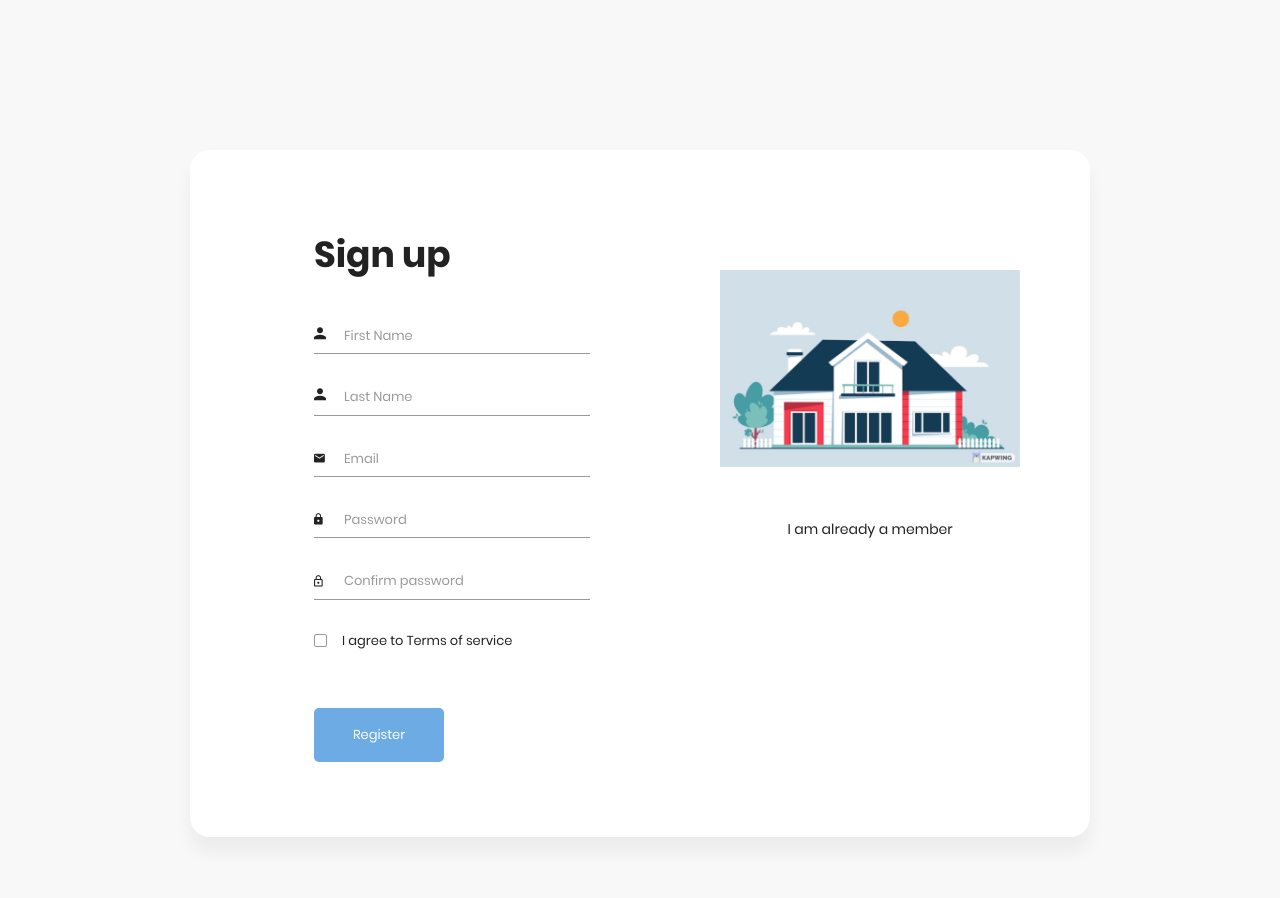
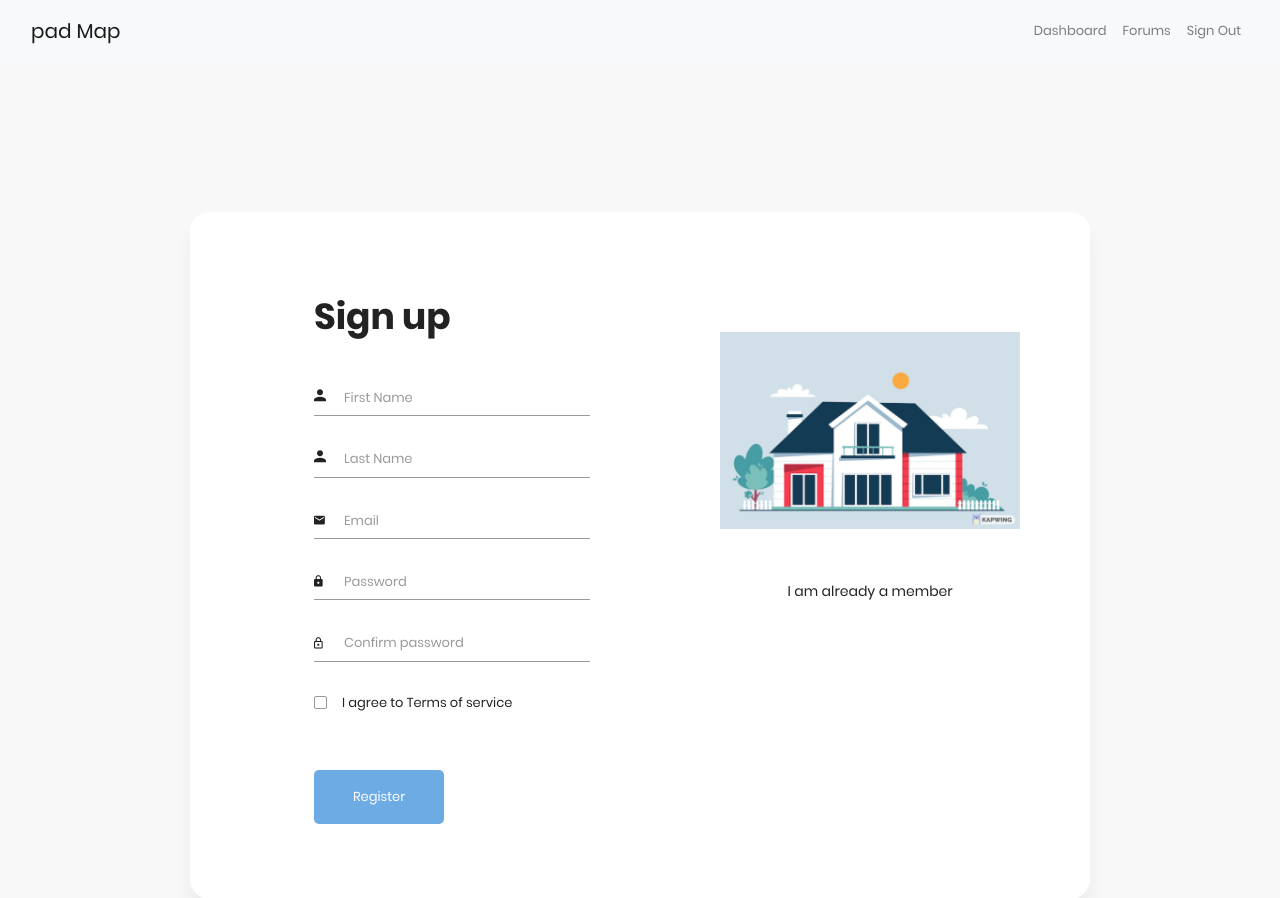
Before and after one commit to mew101/pad_map, a Django app: page /signup/ in a window 1280 px wide. Shown: the top 898 px of the page. Before the commit the page ends 762 px from the top, so only its background shows below. Run offline with Django 3.2, Linux system fonts and the light colour scheme; some libraries are stand-ins or nearby versions.

Commit message:
bootstrap nav

```diff
--- a/pad_map/urls.py
+++ b/pad_map/urls.py
@@ -24,4 +24,5 @@ urlpatterns = [
     path('admin/', admin.site.urls),
     path('signup/', Signup.as_view(),name='signup'),
     path('login/', Login.as_view(), name='login'),
+    path('dashboard/', Dashboard.as_view(),name='dahsboard'),
 ]
--- a/pad_map/views.py
+++ b/pad_map/views.py
@@ -7,3 +7,6 @@ class Signup(TemplateView):
 
 class Login(TemplateView):
     template_name= "login.html"
+
+class Dashboard(TemplateView):
+    template_name= "dashboard.html"
--- a/static/templates/base.html
+++ b/static/templates/base.html
@@ -18,6 +18,34 @@
   </head>
   <body>
 
+
+<nav class="navbar navbar-expand-lg navbar-light bg-light">
+ <div class="container-fluid">
+
+   <a class="navbar-brand" href="#">pad Map</a>
+
+   <button class="navbar-toggler" type="button" data-bs-toggle="collapse" data-bs-target="#navbarSupportedContent" aria-controls="navbarSupportedContent" aria-expanded="false" aria-label="Toggle navigation">
+     <span class="navbar-toggler-icon"></span>
+   </button>
+   <div class="collapse navbar-collapse d-flex flex-row-reverse" id="navbarSupportedContent">
+     <ul class="navbar-nav me-auto mb-2 mb-lg-0 ">
+       <li class="nav-item">
+         <a class="nav-link" href="#">Dashboard</a>
+       </li>
+       <li class="nav-item">
+         <a class="nav-link" href="#">Forums</a>
+       </li>
+       <li class="nav-item">
+         <a class="nav-link" href="#">Sign Out</a>
+       </li>
+    </ul>
+     <!-- <form class="d-flex">
+       <input class="form-control me-2" type="search" placeholder="Search" aria-label="Search">
+       <button class="btn btn-outline-success" type="submit">Search</button>
+     </form> -->
+   </div>
+ </div>
+</nav>
 {% block body %}
 {% endblock %}
 
--- /dev/null
+++ b/static/templates/dashboard.html
@@ -0,0 +1,2 @@
+{% extends 'base.html' %}
+{% load static %}
```
